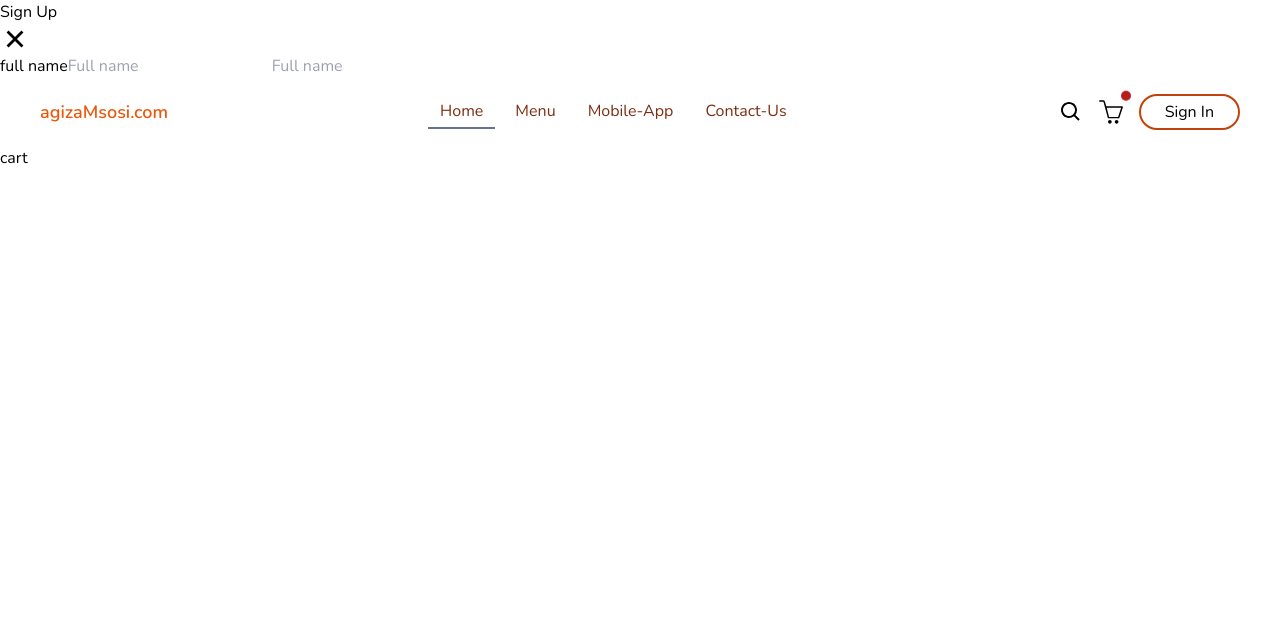
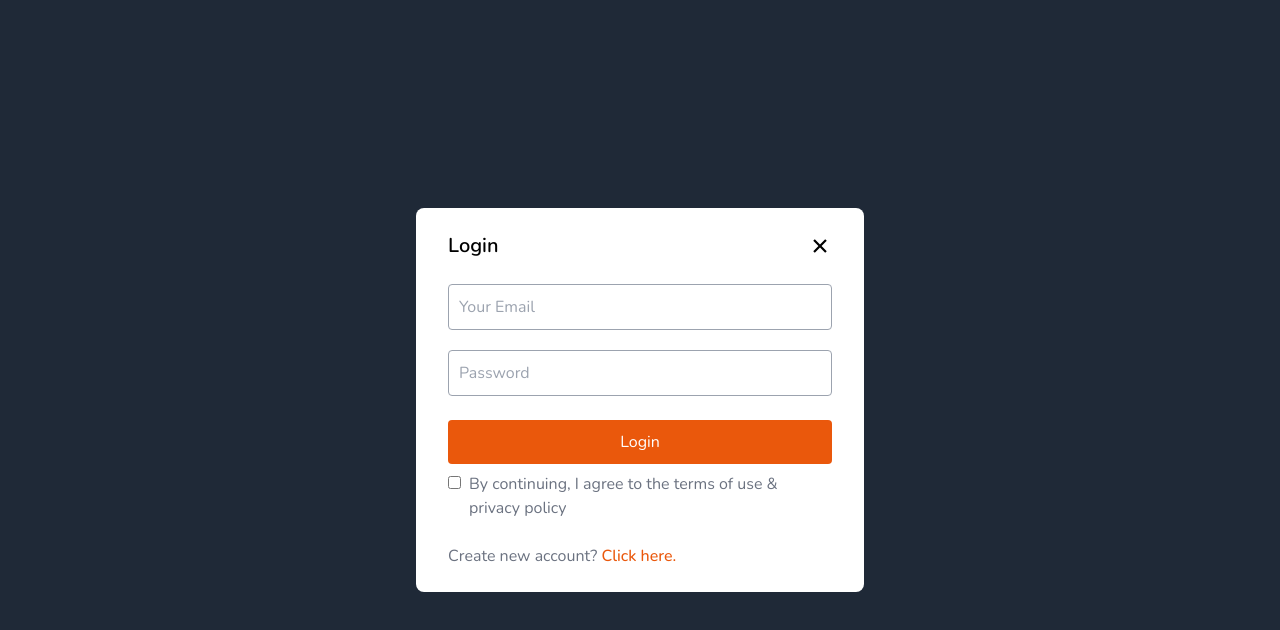
Before and after one commit to Nation47/Food-delivery-app, a React (Vite) app: page /cart in a window 1280 px wide. Both pictures are taken after a click on the button "Sign In". Shown: the top 630 px of the page. Built offline with nearby package versions, Linux system fonts and the light colour scheme.

Commit message:
carts functionality

```diff
--- a/src/components/LoginPopUp.jsx
+++ b/src/components/LoginPopUp.jsx
@@ -2,21 +2,30 @@ import { useState } from "react";
 import { IoCloseSharp } from "react-icons/io5";
 
 const LoginPopUp = ({setShowLogin}) => {
-    const [currentState, setCurrentState] = useState("Sign Up");
+    const [currentState, setCurrentState] = useState("Login");
 
     return (
         <>
-            <div>
-                <form>
-                    <div>
-                        <h2>{currentState}</h2>
-                        <IoCloseSharp  onClick={() => setShowLogin(false)} className="cursor-pointer text-3xl" />
+            <div className="absolute z-10 bg-gray-800 grid w-full h-full">
+                <form className="flex flex-col bg-white text-gray-500 px-8 py-6 max-w-md max-h-full gap-6 text-base rounded-lg m-auto">
+                    <div className="text-black flex justify-between items-center">
+                        <h2 className="text-xl font-semibold">{currentState}</h2>
+                        <IoCloseSharp  onClick={() => setShowLogin(false)} className="cursor-pointer text-2xl" />
                     </div>
-                    <div>
-                        <label htmlFor="full name">full name</label>
-                        <input type="text" name="name" placeholder="Full name" />
-                        <input type="text" name="name" placeholder="Full name" />
+                    <div className="flex flex-col gap-5">
+                        {currentState === "Login" ? <></> : <input type="text" name="name"  placeholder="Full Name" required className="p-2.5 rounded outline-none border border-gray-400"/>}
+                        <input type="email" name="Email" placeholder="Your Email" required className="p-2.5 rounded outline-none border border-gray-400" />
+                        <input type="password" name="Password" placeholder="Password" required className="p-2.5 rounded outline-none border border-gray-400" />
                     </div>
+                    <button className="cursor-pointer rounded p-2.5 border-none text-base text-white bg-orange-600">{currentState === 'Sign Up' ? 'Create Account' : 'Login'}</button>
+                    <div className="flex items-start gap-2 -mt-4">
+                        <input type="checkbox" required className="mt-1" />
+                        <p>By continuing, I agree to the terms of use & privacy policy </p>
+                    </div>
+                    {currentState === 'Login' ?
+                        <p>Create  new account? <span onClick={() => setCurrentState('Sign Up')} className="text-orange-600 cursor-pointer font-medium">Click here.</span></p> :
+                        <p>Already have an account? <span onClick={() => setCurrentState('Login')} className="text-orange-600 cursor-pointer font-medium">Login here.</span></p>
+                    }
                 </form>
             </div>
         </>
--- a/src/components/Navbar.jsx
+++ b/src/components/Navbar.jsx
@@ -12,7 +12,9 @@ const Navbar = ({setShowLogin}) => {
            <nav className="nav">
                 <div className="py-2 sm:py-4 sm:px-6 lg:px-8 m-auto max-w-7xl">
                     <div className="flex justify-between items-center">
-                        <h2 className='text-base md:text-lg font-medium sm:font-semibold text-orange-600'>agizaMsosi.com</h2>
+                        <Link to='/'>
+                            <h2 className='text-base md:text-lg font-medium sm:font-semibold text-orange-600'>agizaMsosi.com</h2>
+                        </Link>
                         {/* another way */}
                         <ul className="md:flex hidden md:space-x-2 capitalize text-orange-900">
                             <Link to='/' onClick={() => setMenu('home')} className={menu === "home" ? "active":"py-0.5 px-1 md:px-3 md:py-1 cursor-pointer"}>home</Link>
@@ -24,7 +26,9 @@ const Navbar = ({setShowLogin}) => {
                         <div className="flex space-x-2 md:space-x-4 items-center">
                             <BiSearch className=" text-2xl cursor-pointer" />
                             <div className="relative">
-                                <SlBasket className=" text-2xl cursor-pointer" />
+                                <Link to='/cart'>
+                                    <SlBasket className=" text-2xl cursor-pointer" />
+                                </Link>
                                 <div className="dot animate-bounce"></div>
                             </div>
                             <button onClick={() => setShowLogin(true)} className="bg-transparent border-2 border-orange-700 py-1 px-4 md:px-6 cursor-pointer rounded-full md:text-base text-sm hover:bg-orange-200 capitalize">sign in</button>
--- a/src/layouts/MainLayouts.jsx
+++ b/src/layouts/MainLayouts.jsx
@@ -1,11 +1,13 @@
 import { Outlet } from "react-router-dom";
 import Navbar from "../components/Navbar";
+import Footer from "../components/Footer";
 
 const MainLayouts = ({setShowLogin}) => {
     return (
         <>
             <Navbar setShowLogin = {setShowLogin} />
             <Outlet />
+            <Footer />
         </>
     );
 }
--- a/src/pages/CartPage.jsx
+++ b/src/pages/CartPage.jsx
@@ -1,7 +1,39 @@
+import { useContext } from "react";
+import { StoreContext } from "../context/StoreContext";
+
 const CartPage = () => {
+    const {cartItems, foodList, removeFromCart} = useContext(StoreContext);
+
     return (
         <>
-            <div>cart</div>
+            <div className="m-auto max-w-6xl">
+                <div>
+                    <div className="capitalize">
+                        <p>items</p>
+                        <p>title</p>
+                        <p>price</p>
+                        <p>quantity</p>
+                        <p>total</p>
+                        <p>remove</p>
+                    </div>
+                    <br />
+                    <hr />
+                    {foodList.map((item,index) => {
+                        if(cartItems[item.id] > 0) {
+                            return (
+                                <div>
+                                    <img src={item.img} alt="" />
+                                    <p>{item.name}</p>
+                                    <p>{item.price}</p>
+                                    <p>{cartItems[item.id]}</p>
+                                    <p>{item.price*cartItems[item.id]}</p>
+                                    <p>X</p>
+                                </div>
+                            )
+                        }
+                    })}
+                </div>
+            </div>
         </>
     );
 }
--- a/src/pages/HomePage.jsx
+++ b/src/pages/HomePage.jsx
@@ -2,7 +2,6 @@ import { useState } from "react";
 import ExploreMenu from "../components/ExploreMenu";
 import Heading from "../components/Heading";
 import FoodDisplay from "../components/FoodDisplay";
-import Footer from "../components/Footer";
 import AppDownload from "../components/AppDownload";
 
 const HomePage = () => {
@@ -15,7 +14,6 @@ const HomePage = () => {
                 <FoodDisplay category={category} />
                 <AppDownload />
             </div>
-            <Footer />
         </>
     );
 }
```
